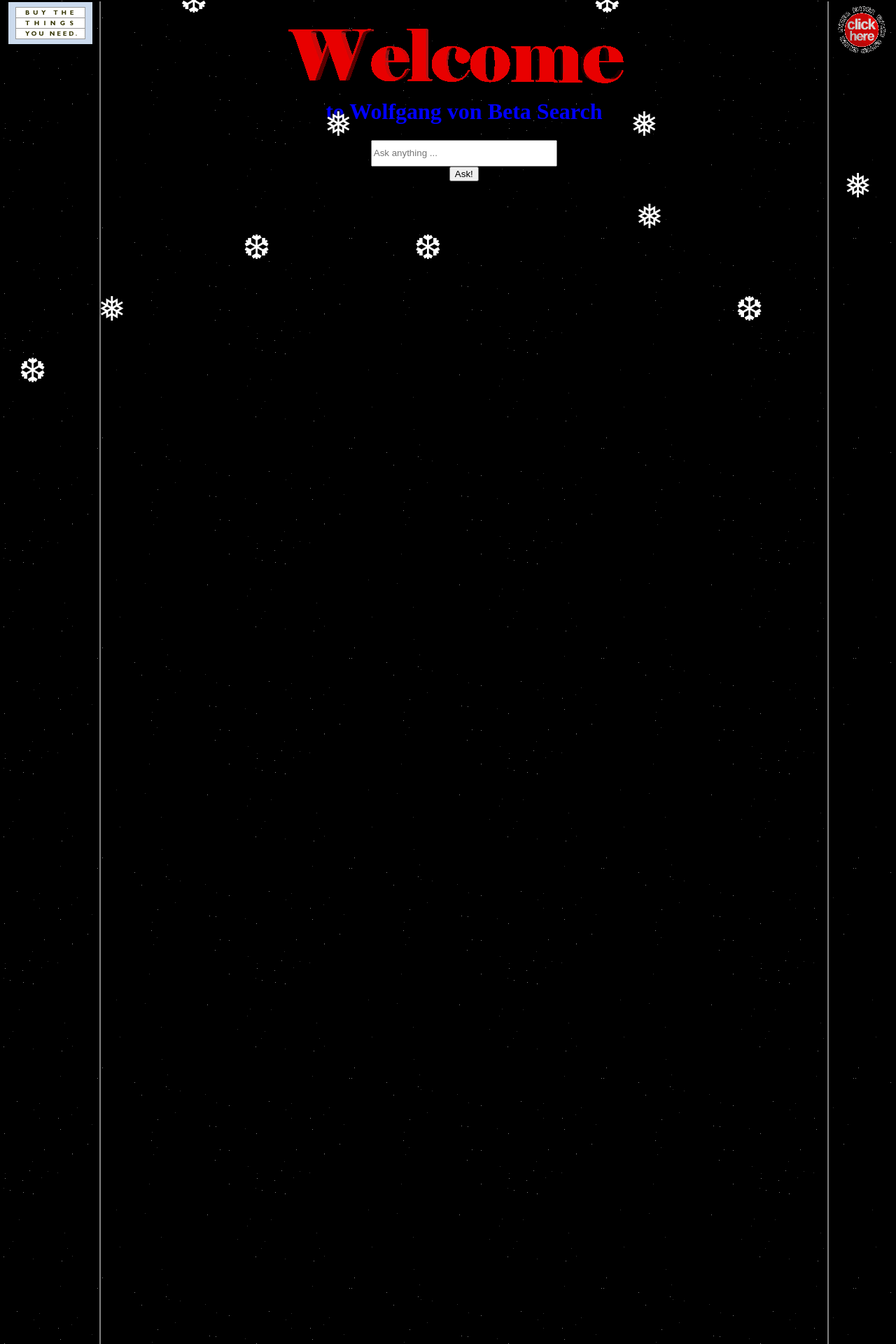
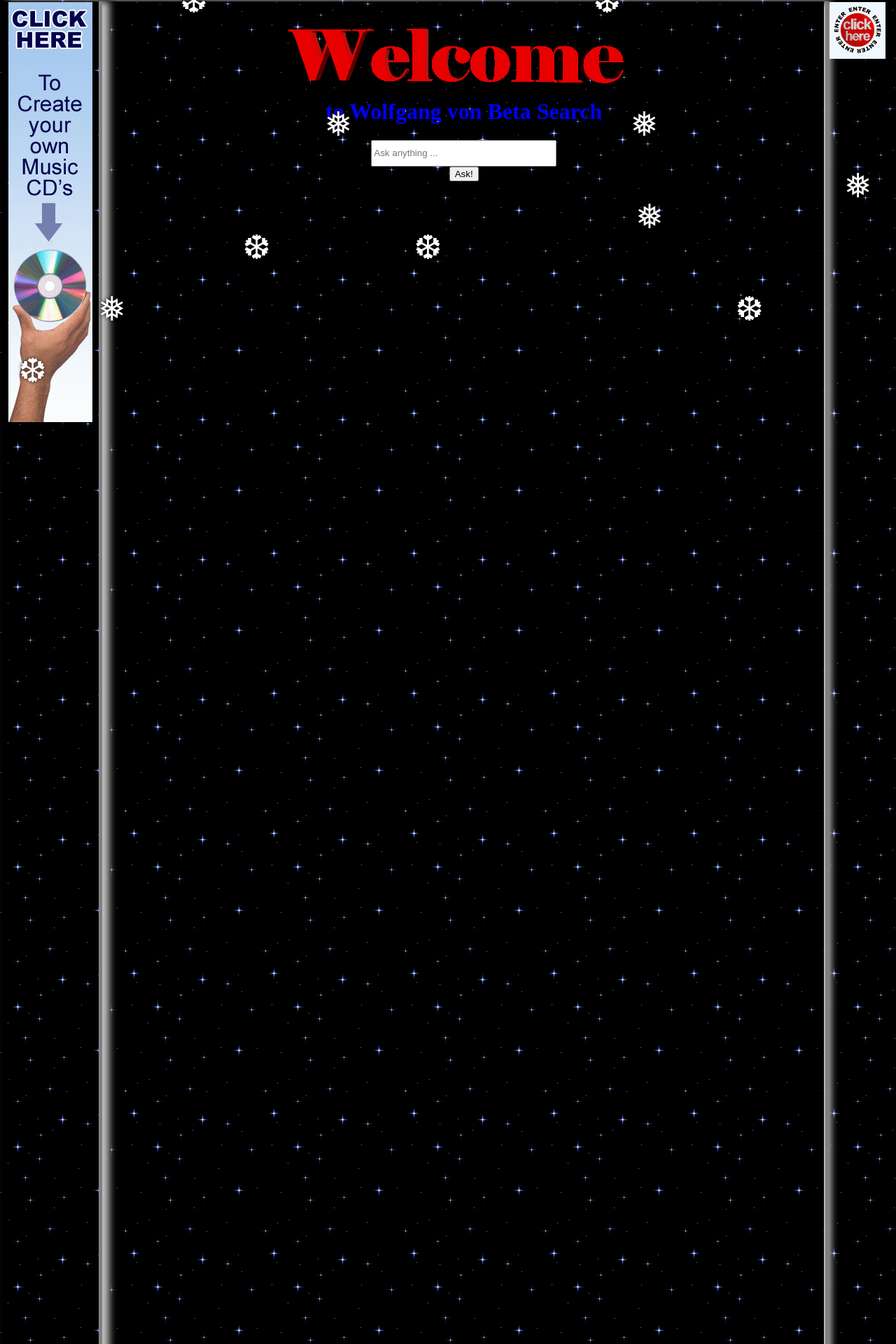
Before and after one commit to normade/rc3-game, a Django app: template gamebot/templates/home.html in a window 1280 px wide. Shown: the top 1920 px of the page at 70% size. Run offline with Django 3.2, Linux system fonts and the light colour scheme; the template is opened without the code that fills it, so the values that code supplies are empty.

Commit message:
Add gifs

```diff
--- a/gamebot/templates/home.html
+++ b/gamebot/templates/home.html
@@ -62,10 +62,10 @@
     </div>
     <table style="width: 100%;">
         <tr style="">
-            <td style="vertical-align:top; text-align: center; margin: 0; height:3000px; border-right: 2px solid grey; white-space: nowrap; border-top-width: 0px;">
-                <a href="https://www.igive.com/"><img src="{% static "img/gifs/add1.gif" %}" alt="Advertisement"/></a>
+            <td style="vertical-align:top; text-align: center; margin: 0; height:2000px; border-right: 5px solid grey; white-space: nowrap; border-top-width: 0px; box-shadow: 10px 0px 10px silver;">
+                <a href=""><img src="{% static "img/gifs/music.gif" %}" alt="Advertisement"/></a>
             </td>
-            <td style="vertical-align:top;">
+            <td style="vertical-align:top;box-shadow: 10px 0px 10px silver;">
                 <div class="bot">
                     <h1><img src="{% static "img/gifs/welcome.gif" %}" alt="Welcome"/> to Wolfgang von Beta Search</h1>
                     <form id="chat-form" autocomplete="off">
@@ -80,8 +80,8 @@
                     <div id="chat" class="chat"></div>
                 </div>
             </td>
-            <td style="vertical-align:top; text-align: center; margin: 0; height:3000px; border-left: 2px solid grey; white-space: nowrap; border-top-width: 0px;">
-                <img src="{% static "img/gifs/enter.gif" %}" alt="Click here"/>
+            <td style="vertical-align:top; margin: 0; height:3000px; border-left: 5px solid grey; white-space: nowrap; border-top-width: 0px;">
+                <img style="background-color: aliceblue" src="{% static "img/gifs/enter.gif" %}" alt="Click here"/>
             </td>
         </tr>
     </table>
--- a/static/css/game.css
+++ b/static/css/game.css
@@ -27,3 +27,7 @@ html, body {
     width: 50%;
     text-align: center;
 }
+
+.bubble-left {
+    font-size: 2rem;
+}
--- a/static/js/chatbot.js
+++ b/static/js/chatbot.js
@@ -28,6 +28,7 @@ const addUserInputToLog = (inputValue) => {
 }
 
 const addBotAnswerToLog = (botResponse) => {
+    emptyChatContainer();
     const botContainer = document.querySelector("#chat");
     const tag = document.createElement("p");
     const containerRow = document.createElement("div");
```
Also changed, not shown: static/css/background.gif, static/img/gifs/add1.gif (deleted), static/img/gifs/internet.gif (deleted), static/img/gifs/music.gif (added), static/img/gifs/new.gif (deleted).
